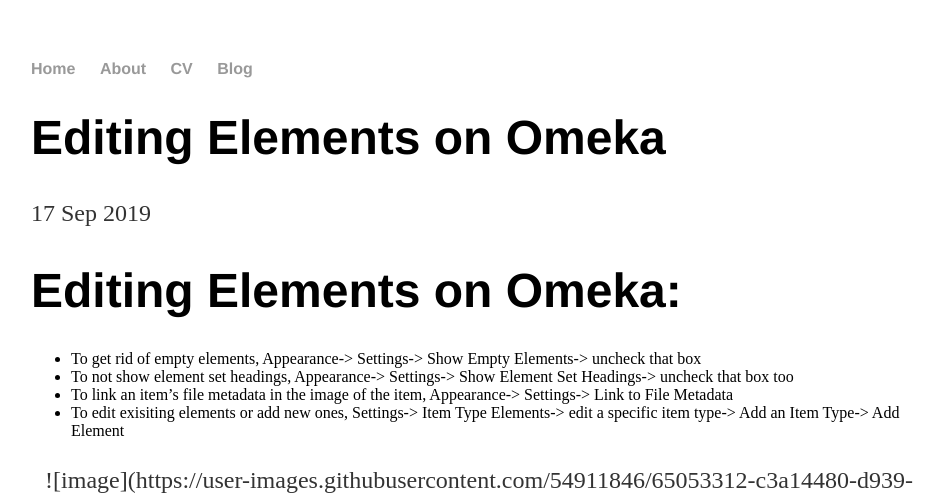
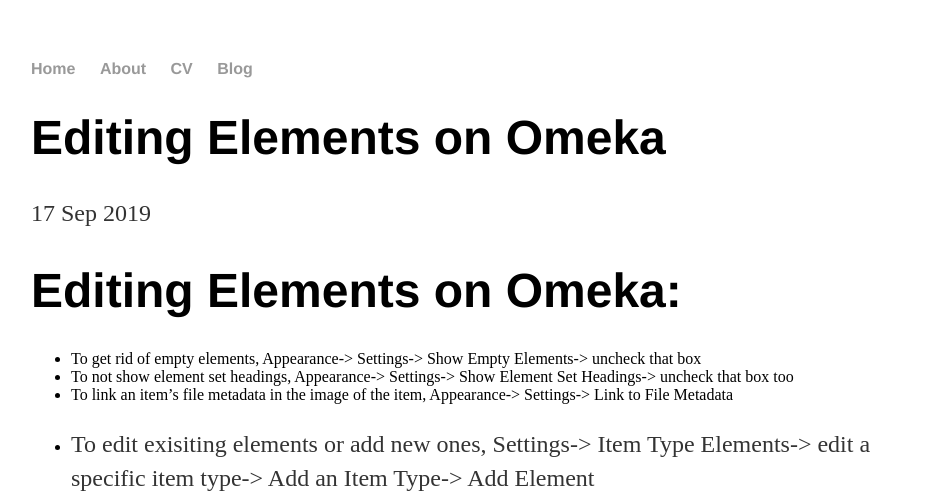
Before and after one commit to HannahEnsignGeorge/HannahEnsignGeorge.github.io, a Jekyll site: the page built from _posts/2019-09-17-Editing-Elements-On-Omeka.md, in a window 1280 px wide. Shown: the top 499 px of the page, without its empty margins (161-1096 px from the left). Built offline with Jekyll 4.4.1, drawn with Linux system fonts in a browser that asks for light colours; some of the changed text lies outside the part shown; grey boxes are pictures that could not be loaded.

Commit message:
Update 2019-09-17-Editing-Elements-On-Omeka.md

```diff
--- a/_posts/2019-09-17-Editing-Elements-On-Omeka.md
+++ b/_posts/2019-09-17-Editing-Elements-On-Omeka.md
@@ -10,4 +10,4 @@
   * To link an item's file metadata in the image of the item, Appearance-> Settings-> Link to File Metadata
   * To edit exisiting elements or add new ones, Settings-> Item Type Elements-> edit a specific item type-> Add an Item Type-> Add Element
 
-<p style="text-align:center;">![image](https://user-images.githubusercontent.com/54911846/65053312-c3a14480-d939-11e9-8c23-63104403cd8c.png)</p>
+       ![image](https://user-images.githubusercontent.com/54911846/65053312-c3a14480-d939-11e9-8c23-63104403cd8c.png)
```
